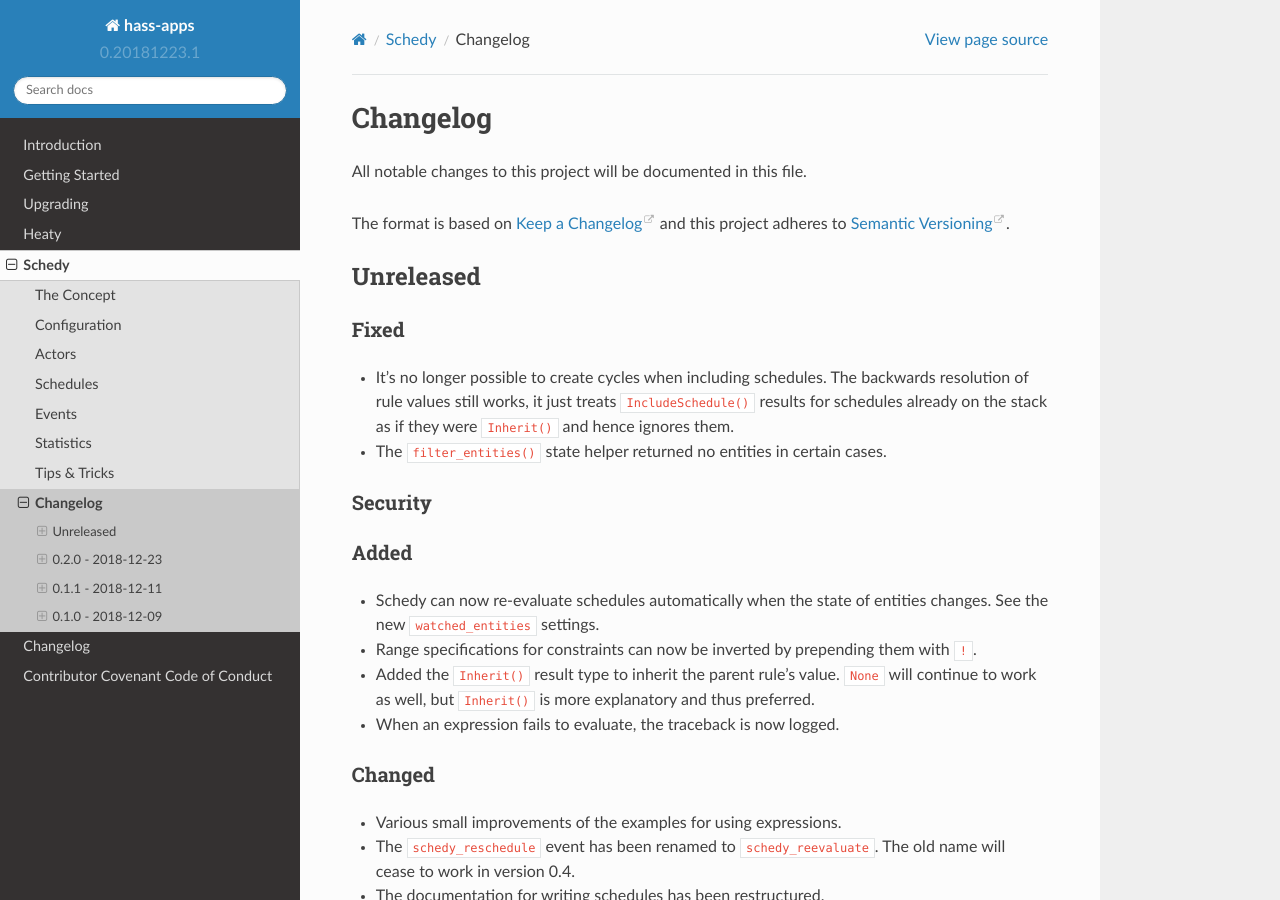
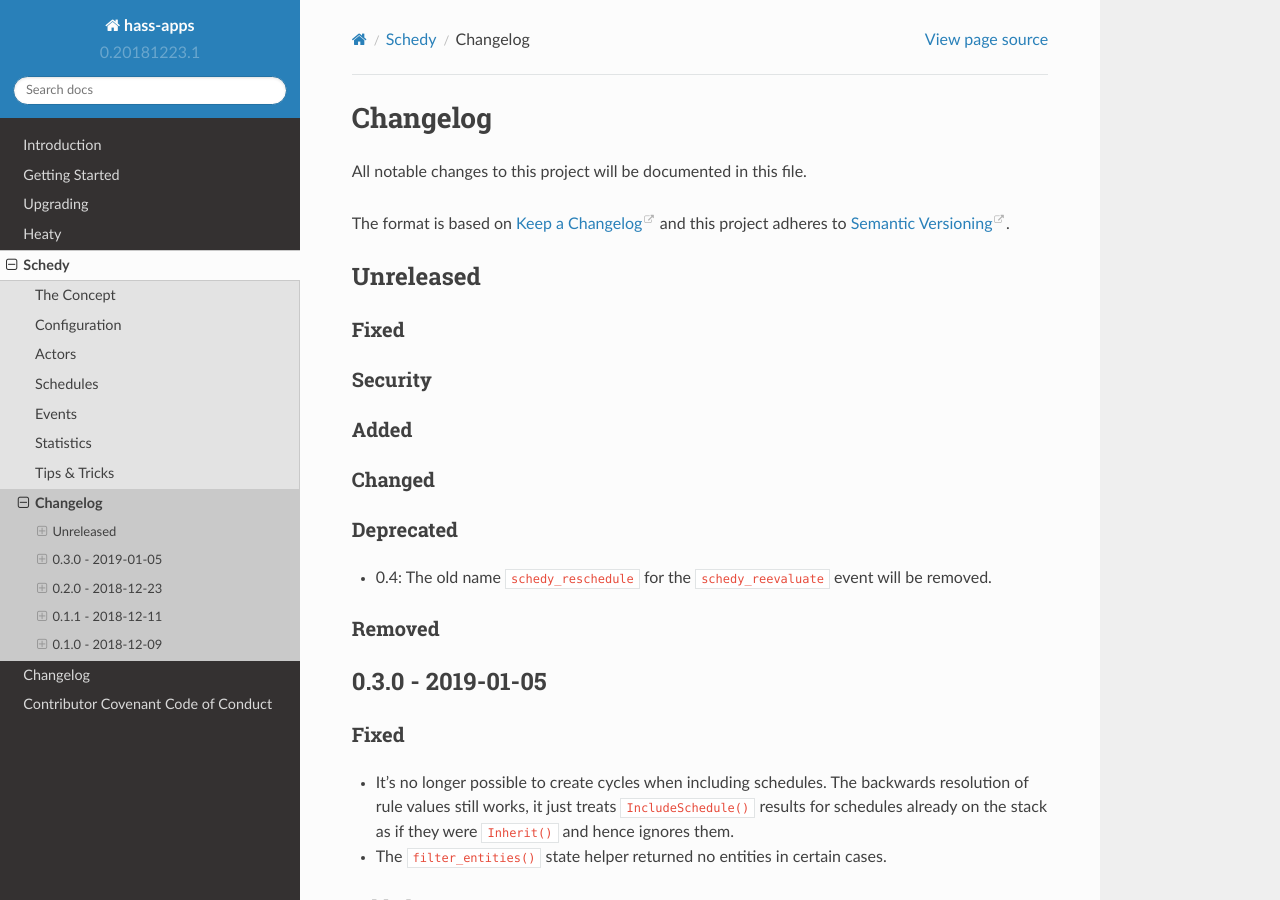
Before and after one commit to bob1de/hass-apps, a Sphinx documentation site: the page built from docs/apps/schedy/CHANGELOG.md, in a window 1280 px wide and 900 px high. Built offline with Sphinx 7.4.7 and the Read the Docs theme 2.0.0, drawn with Linux system fonts in a browser that asks for light colours.

Commit message:
[schedy] Release v0.3.0

```diff
--- a/docs/apps/schedy/CHANGELOG.md
+++ b/docs/apps/schedy/CHANGELOG.md
@@ -9,14 +9,29 @@ and this project adheres to [Semantic Versioning](http://semver.org/spec/v2.0.0.
 ## Unreleased
 
 ### Fixed
+
+### Security
+
+### Added
+
+### Changed
+
+### Deprecated
+* 0.4: The old name ``schedy_reschedule`` for the ``schedy_reevaluate``
+  event will be removed.
+
+### Removed
+
+
+## 0.3.0 - 2019-01-05
+
+### Fixed
 * It's no longer possible to create cycles when including schedules. The
   backwards resolution of rule values still works, it just treats
   ``IncludeSchedule()`` results for schedules already on the stack as
   if they were ``Inherit()`` and hence ignores them.
 * The ``filter_entities()`` state helper returned no entities in certain
   cases.
-
-### Security
 
 ### Added
 * Schedy can now re-evaluate schedules automatically when the state of
```
Also changed, not shown: 1 other file.
